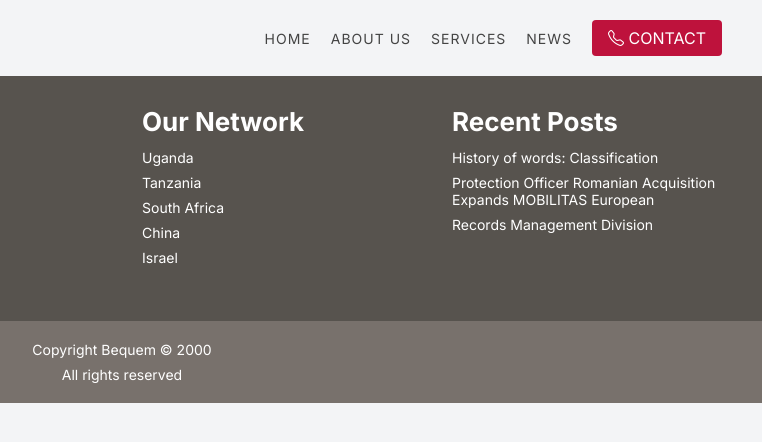
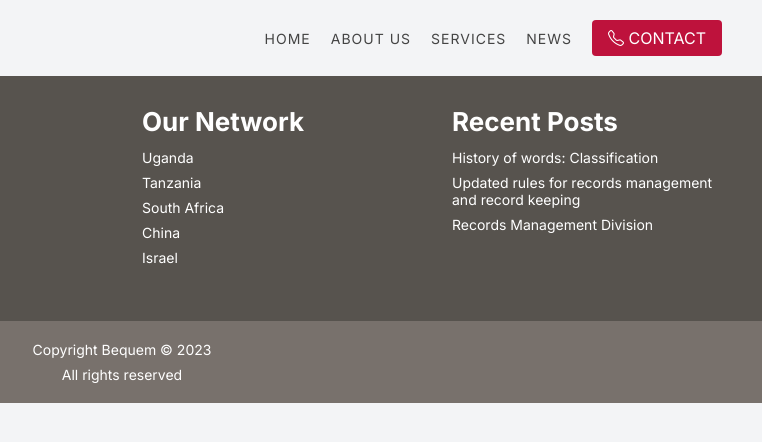
Before and after one commit to joel-nambala/BEQUEM, a plain HTML site: page index.html in a window 1280 px wide. Shown: the full height of the page, 518-1280 px from the left. Drawn offline with nearby package versions, Linux system fonts and the light colour scheme.

Commit message:
Added the functionality to calculated the copyright year dynamically

```diff
--- a/index.html
+++ b/index.html
@@ -126,8 +126,7 @@
           </li>
           <li class="footer-item">
             <a href="" class="footer-link"
-              >Protection Officer Romanian Acquisition Expands MOBILITAS
-              European</a
+              >Updated rules for records management and record keeping</a
             >
           </li>
           <li class="footer-item">
@@ -138,7 +137,7 @@
     </div>
     <div class="footer-copyright">
       <p class="copy-text">
-        Copyright Bequem &copy; <span class="copy-year">2000</span>
+        Copyright Bequem &copy; <span class="copy-year"></span>
       </p>
       <p class="copy-text">All rights reserved</p>
     </div>
--- a/script.js
+++ b/script.js
@@ -1,11 +1,14 @@
 'use strict';
 
 // Select DOM elements
+const copyYear = document.querySelector('.copy-year');
 
 // Functions
-const fixedNavigation = function () {
-  const scrollHeight = window.scrollY;
-  console.log(scrollHeight);
+const changeCopyrightYear = function () {
+  // Get the present year
+  const today = new Date().getFullYear();
+
+  // Update the UI
+  copyYear.textContent = today;
 };
-
-window.addEventListener('scroll', fixedNavigation);
+changeCopyrightYear();
```
